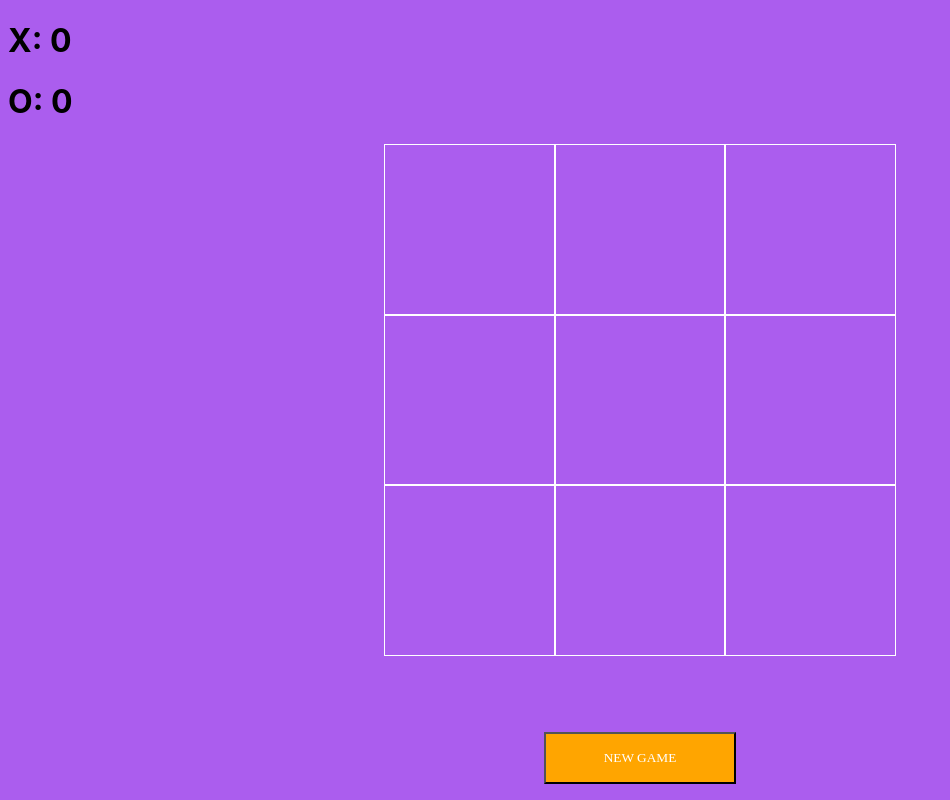
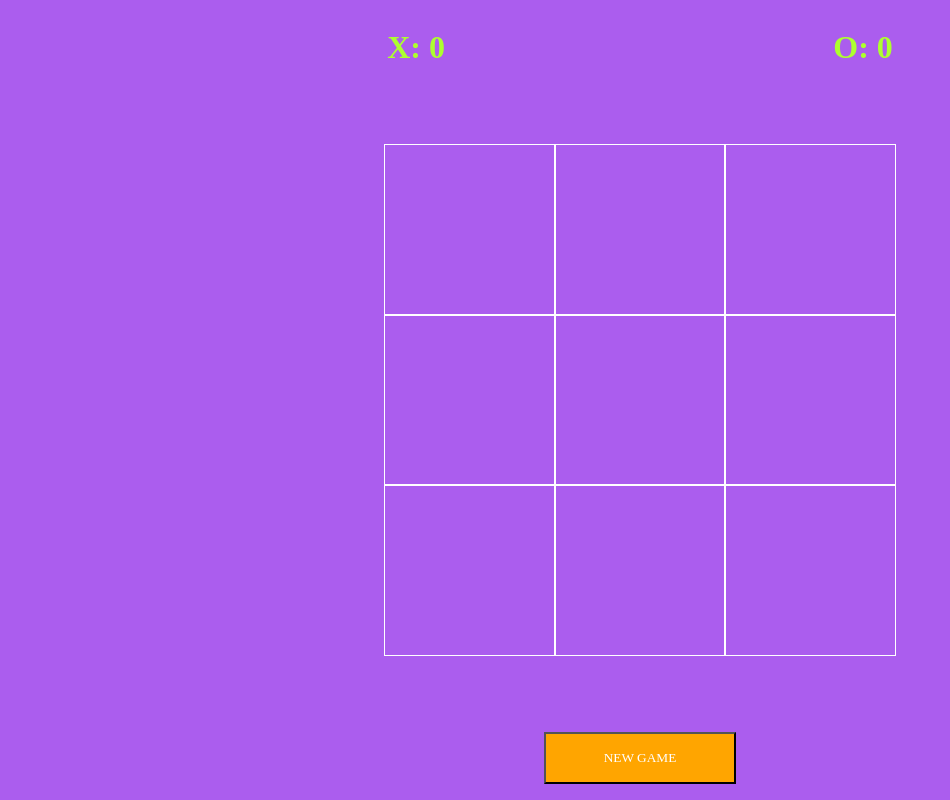
Before and after one commit to Ochirsaikhan/tic-tac-toe, a React (Create React App) app: page / in a window 1280 px wide. Shown: the whole page, without its empty margins (0-950 px from the left). Built offline with nearby package versions, Linux system fonts and the light colour scheme; the HTML template or start-up script is replaced by a standard one.

Commit message:
Style the score displayer

```diff
--- a/src/index.css
+++ b/src/index.css
@@ -104,3 +104,13 @@ body {
 .btn:hover {
   background-color: #1DDD33;
 }
+
+.score {
+  font-family: "Press Start 2P";
+  display: flex;
+  justify-content: space-between;
+  width: 40%;
+  color: greenyellow;
+  margin: auto;
+
+}
```
